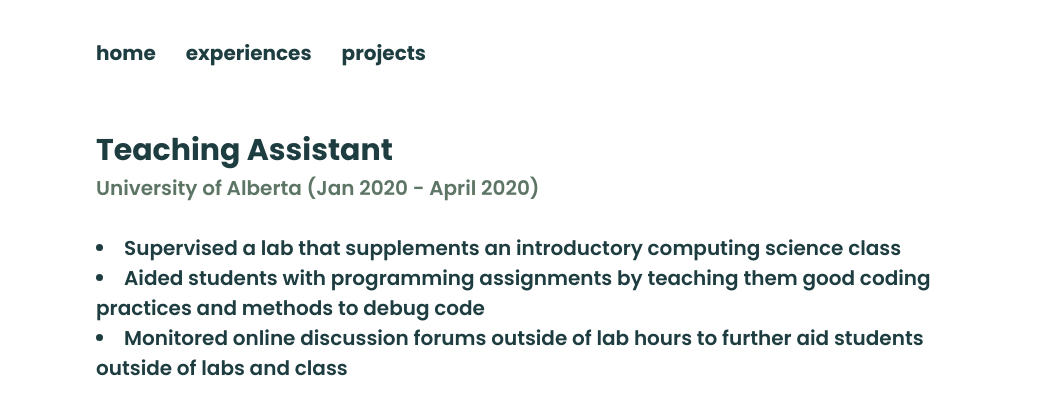
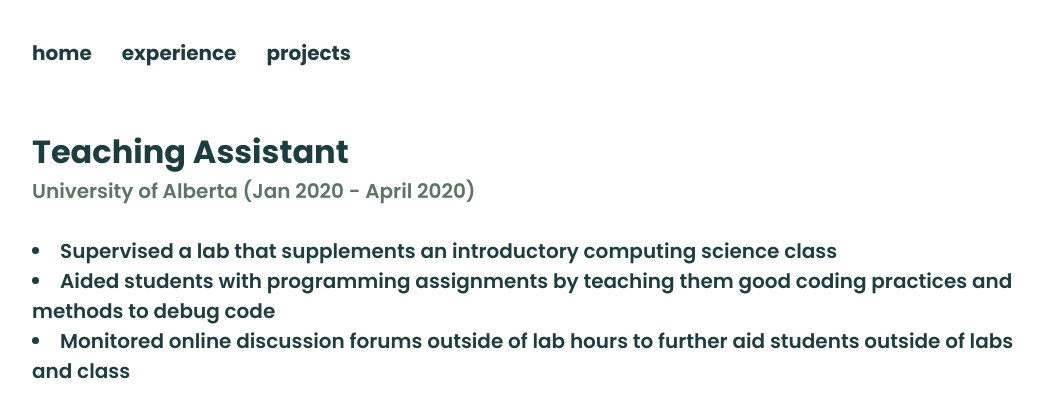
Before and after one commit to amreesalmonte/amreesalmonte.github.io, a React (Create React App) app: page /teaching-assistant in a window 1280 px wide. Shown: the top 418 px of the page, without its empty margins (104-1148 px from the left). Built offline with nearby package versions, Linux system fonts and the light colour scheme.

Commit message:
added more data and modified fonts

```diff
--- a/src/App.jsx
+++ b/src/App.jsx
@@ -24,7 +24,7 @@ class App extends Component {
                         </Link>
 
                         <div className="dropdown">
-                            <p className="navLink">experiences</p>
+                            <p className="navLink">experience</p>
                             <div className="dropdownContent">
                                 {
                                     experiences.map((experience, index) => {
--- a/src/data/projects.jsx
+++ b/src/data/projects.jsx
@@ -2,7 +2,7 @@ const projectsData = [
     {
         route: "/personal-website",
         content: {
-            header: "amreesalmonte.github.io",
+            header: "Personal Website",
             subHeader: "HTML, CSS, JavaScript, React",
             descriptions: ["A single page application created using React that showcases my projects and exhibits my skills in visual design", "Created reusable react components and dynamically created pages to reduce code redundancy"],
             githubLink: "https://github.com/amreesalmonte/amreesalmonte.github.io",
@@ -24,7 +24,7 @@ const projectsData = [
     {
         route: "/issue-reporter",
         content: {
-            header: "Repository Issue Reporter",
+            header: "Repo Issue Reporter",
             subHeader: "Python",
             descriptions: ["Using the Github API it reports all open and closed issues in an existing repository", "Project was initially given as a coding challenge and was modified to obtain repository as user input for more usability"],
             githubLink: "https://github.com/amreesalmonte/issue-reporter",
@@ -32,6 +32,17 @@ const projectsData = [
             figma: null
         }
     },
+    {
+        route: "/password-manager",
+        content: {
+            header: "Password Manager",
+            subHeader: "Python, SQL",
+            descriptions: ["Program is password protected with a limited number of attempts and is set by the user the first time the program is run", "User can add, delete, and update account information which include emails and passwords categorized by website"],
+            githubLink: "https://github.com/amreesalmonte/password-manager",
+            websiteLink: null,
+            figma: null
+        }
+    }
 ];
 
 export default projectsData;
--- a/src/styling/About.css
+++ b/src/styling/About.css
@@ -1,17 +1,17 @@
 .aboutBody {
     text-align: center;
     display: flex;
-    transform: translateY(90%);
+    transform: translateY(20vh);
 }
 
 .aboutContent {
     text-align: left;
-    width: 70%;
+    width: 80vw;
     margin: 0 auto;
 }
 
 .title {
-    font-size: 64px;
+    font-size: 10vh;
     color: var(--main-color);
     letter-spacing: 0.05cm;
     line-height: 100%;
@@ -20,7 +20,7 @@
 }
 
 .secTitle {
-    font-size: 18px;
+    font-size: 3vh;
     color: var(--sec-color);
     line-height: 100%;
     padding: 0px;
--- a/src/styling/App.css
+++ b/src/styling/App.css
@@ -13,6 +13,7 @@ body {
 }
 
 .pageLink {
+    font-size: 2.5vh;
     text-decoration: none;
     color: white;
 }
@@ -21,6 +22,7 @@ body {
     margin-top: 30px;
     margin-bottom: 30px;
 }
+
 .linkOuter {
     background-color: var(--sec-color);
     width: 120px;
@@ -32,13 +34,10 @@ body {
 
 .linkOuter:hover {
     background-color: var(--accent-color);
-    width: 120px;
-    border-radius: 50px;
-    text-align: center;
 }
 
 .navBar {
-    width: 70%;
+    width: 80vw;
     text-align: left;
     margin: 0 auto;
 }
@@ -48,7 +47,7 @@ body {
 }
 
 .navLink {
-    font-size: 20px;
+    font-size: 2.5vh;
     font-weight: bold;
     margin: 0px;
     padding: 30px;
@@ -70,21 +69,21 @@ body {
     display: inline-block;
 }
 
+.dropdown:hover {
+    height: 40vh;
+}
+
 .dropdownContent {
     text-align: left;
     display: none;
     position: absolute;
-    padding: 30px;
-    padding-top: 0px;
-    padding-left: 0px;
     background-color: white;
-    z-index: 2;
 }
 
 .dropdownContent a {
     text-decoration: none;
     color: var(--main-color);
-    font-size: 20px;
+    font-size: 2.5vh;
 }
 
 .dropdownContent a:hover {
--- a/src/styling/Page.css
+++ b/src/styling/Page.css
@@ -5,7 +5,7 @@
 
 .pageContent {
     text-align: left;
-    width: 70%;
+    width: 80vw;
     margin: 0 auto;
 }
 
@@ -15,20 +15,20 @@
 }
 
 .header {
-    font-size: 30px;
+    font-size: 4vh;
     font-weight: bold;
     color: var(--main-color);
     margin: 0px;
 }
 
 .subHeader {
-    font-size: 20px;
+    font-size: 2.5vh;
     color: var(--sec-color);
     margin: 0px;
 }
 
 .description {
-    font-size: 20px;
+    font-size: 2.5vh;
     color: var(--main-color);
 }
 
```
